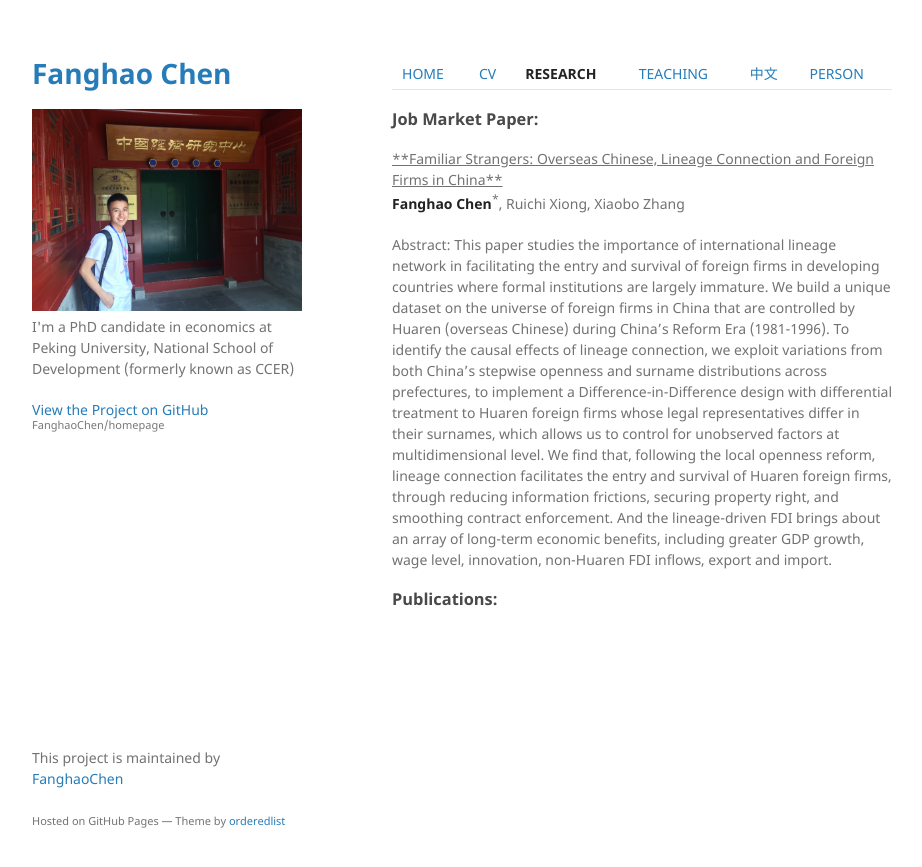
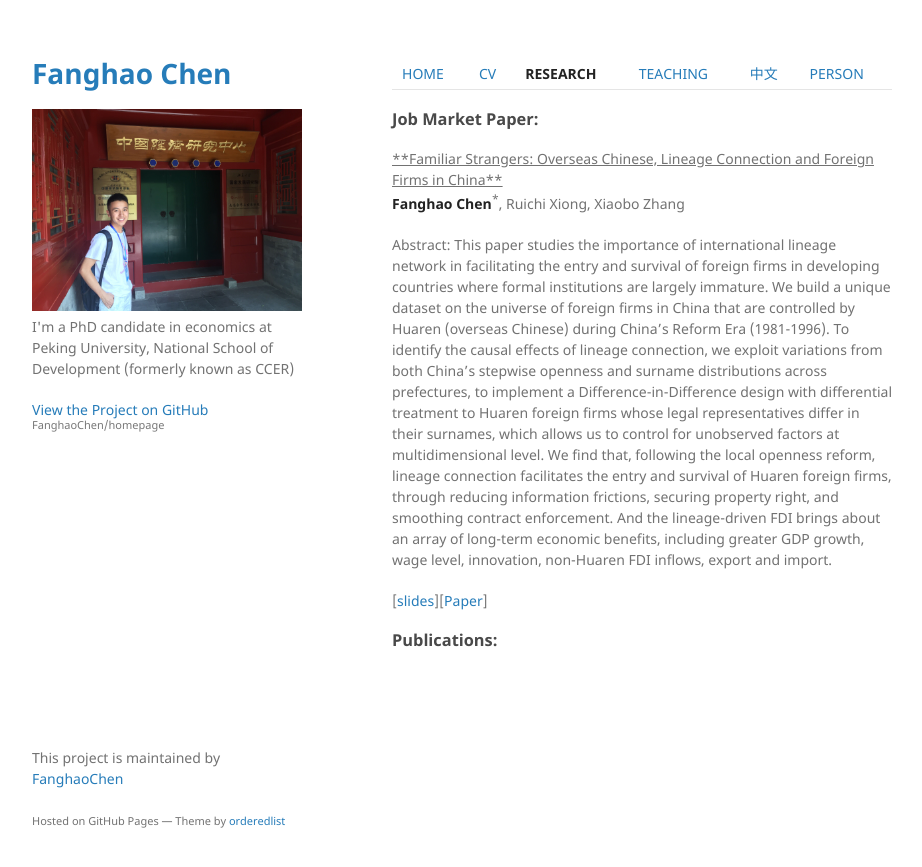
Before and after one commit to FanghaoChen/homepage, a Jekyll site: the page built from research.md, in a window 1280 px wide. Shown: the top 867 px of the page, without its empty margins (178-1100 px from the left). Built offline with Jekyll 4.4.1, drawn with Linux system fonts in a browser that asks for light colours.

Commit message:
Update research.md

```diff
--- a/research.md
+++ b/research.md
@@ -11,4 +11,6 @@ layout: default
 
 Abstract: This paper studies the importance of international lineage network in facilitating the entry and survival of foreign firms in developing countries where formal institutions are largely immature. We build a unique dataset on the universe of foreign firms in China that are controlled by Huaren (overseas Chinese) during China’s Reform Era (1981-1996). To identify the causal effects of lineage connection, we exploit variations from both China’s stepwise openness and surname distributions across prefectures, to implement a Difference-in-Difference design with differential treatment to Huaren foreign firms whose legal representatives differ in their surnames, which allows us to control for unobserved factors at multidimensional level. We find that, following the local openness reform, lineage connection facilitates the entry and survival of Huaren foreign firms, through reducing information frictions, securing property right, and smoothing contract enforcement. And the lineage-driven FDI brings about an array of long-term economic benefits, including greater GDP growth, wage level, innovation, non-Huaren FDI inflows, export and import.
 
+[[slides](./assets/JMP_210811.pdf)][[Paper](./assets/JMP_210811.pdf)]
+
 ### Publications:
```
